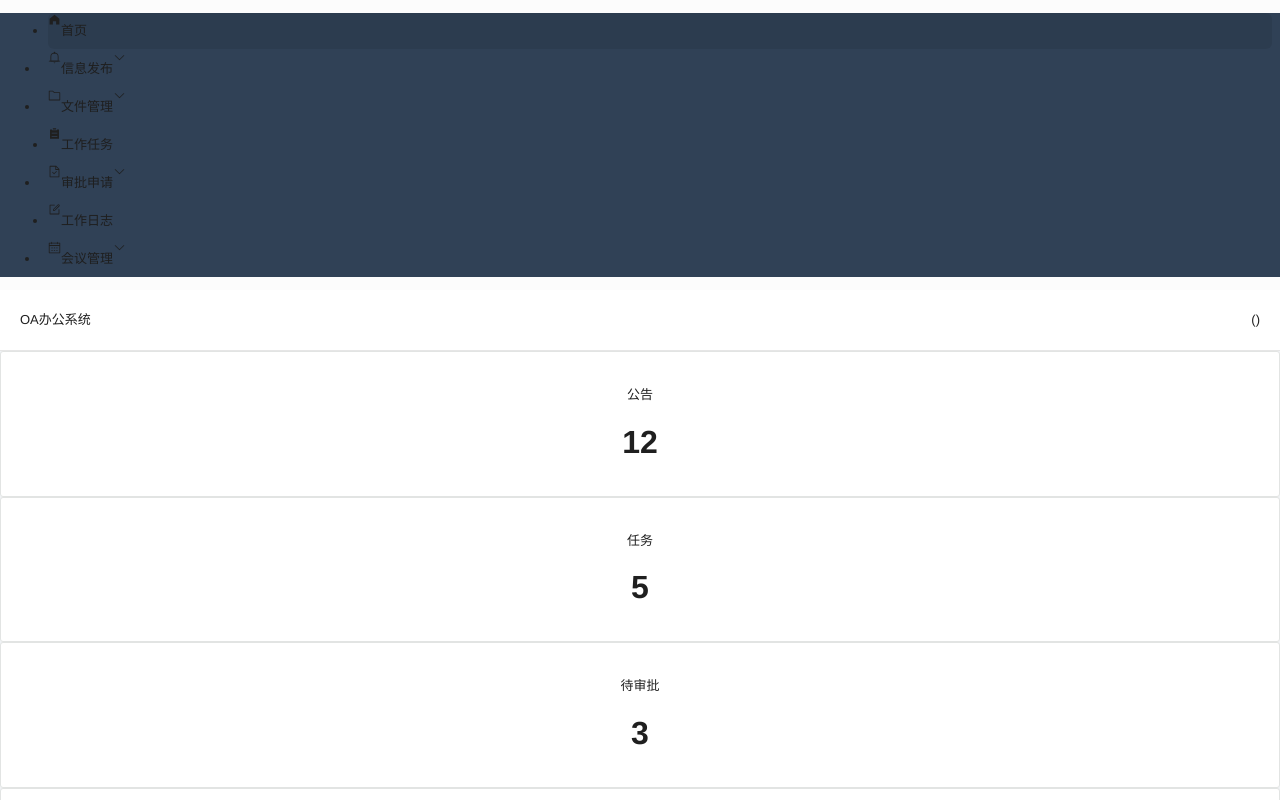
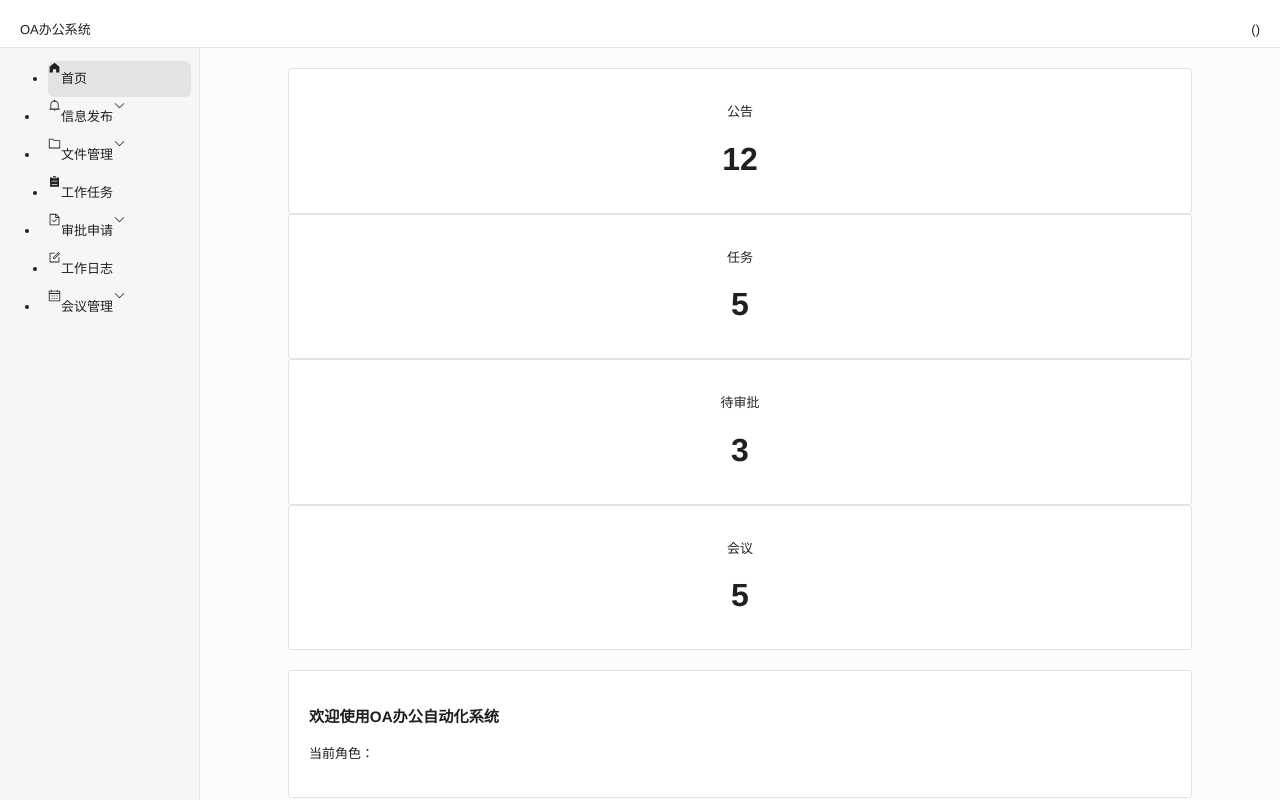
Before and after one commit to MengXiMoon/OA, a Vue app in the folder oa-web/: page /dashboard in a window 1280 px wide. Shown: the top 800 px of the page. Built offline with nearby package versions, Linux system fonts and the light colour scheme; no server answers; sample sign-in values are in the browser's storage.

Commit message:
feat: 重构布局为纯 div + CSS，陶瓷素白配色

```diff
--- a/oa-web/src/views/layout/Layout.vue
+++ b/oa-web/src/views/layout/Layout.vue
@@ -1,20 +1,43 @@
 <template>
-  <el-container style="height:100vh">
-    <el-aside width="220px" style="background:#304156">
-      <Sidebar />
-    </el-aside>
-    <el-container>
-      <el-header style="background:#fff;border-bottom:1px solid #e6e6e6">
-        <Navbar />
-      </el-header>
-      <el-main style="background:#f0f2f5">
+  <div class="layout">
+    <header class="layout-header">
+      <Navbar />
+    </header>
+    <div class="layout-body">
+      <aside class="layout-aside">
+        <Sidebar />
+      </aside>
+      <main class="layout-main">
         <router-view />
-      </el-main>
-    </el-container>
-  </el-container>
+      </main>
+    </div>
+  </div>
 </template>
 
 <script setup>
 import Sidebar from '@/components/common/Sidebar.vue'
 import Navbar from '@/components/common/Navbar.vue'
 </script>
+
+<style scoped>
+.layout { min-height: 100vh; background: var(--bg-primary); }
+.layout-header {
+  position: sticky; top: 0; z-index: 100;
+  height: 48px; background: #fff;
+  border-bottom: 0.5px solid var(--border-color);
+}
+.layout-body { display: flex; }
+.layout-aside {
+  position: sticky; top: 48px;
+  width: 200px; height: calc(100vh - 48px);
+  background: var(--bg-secondary);
+  border-right: 0.5px solid var(--border-color);
+  overflow-y: auto; flex-shrink: 0;
+}
+.layout-main {
+  flex: 1; min-width: 0;
+  min-height: calc(100vh - 48px);
+  padding: var(--space-page);
+  max-width: 960px; margin: 0 auto;
+}
+</style>
```
